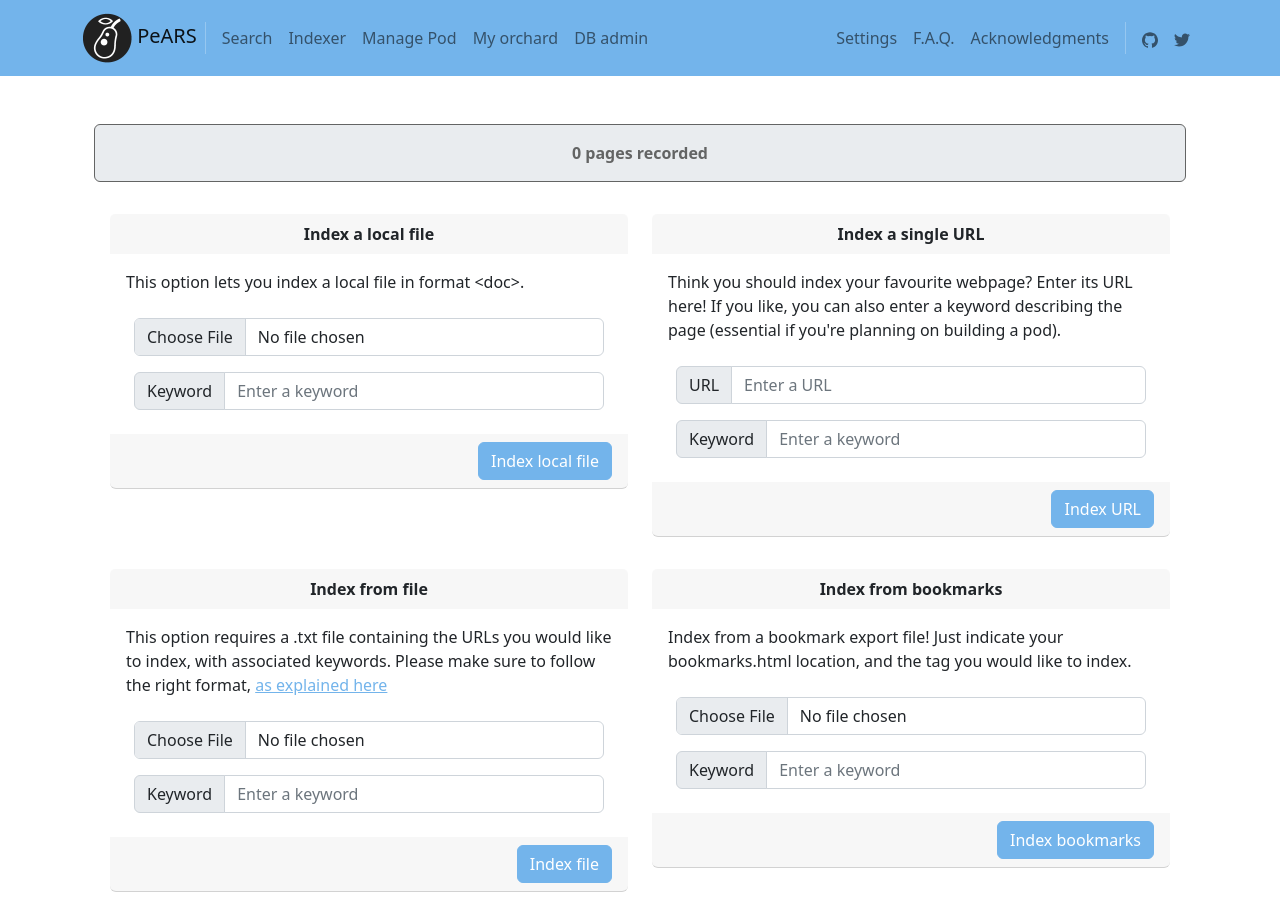
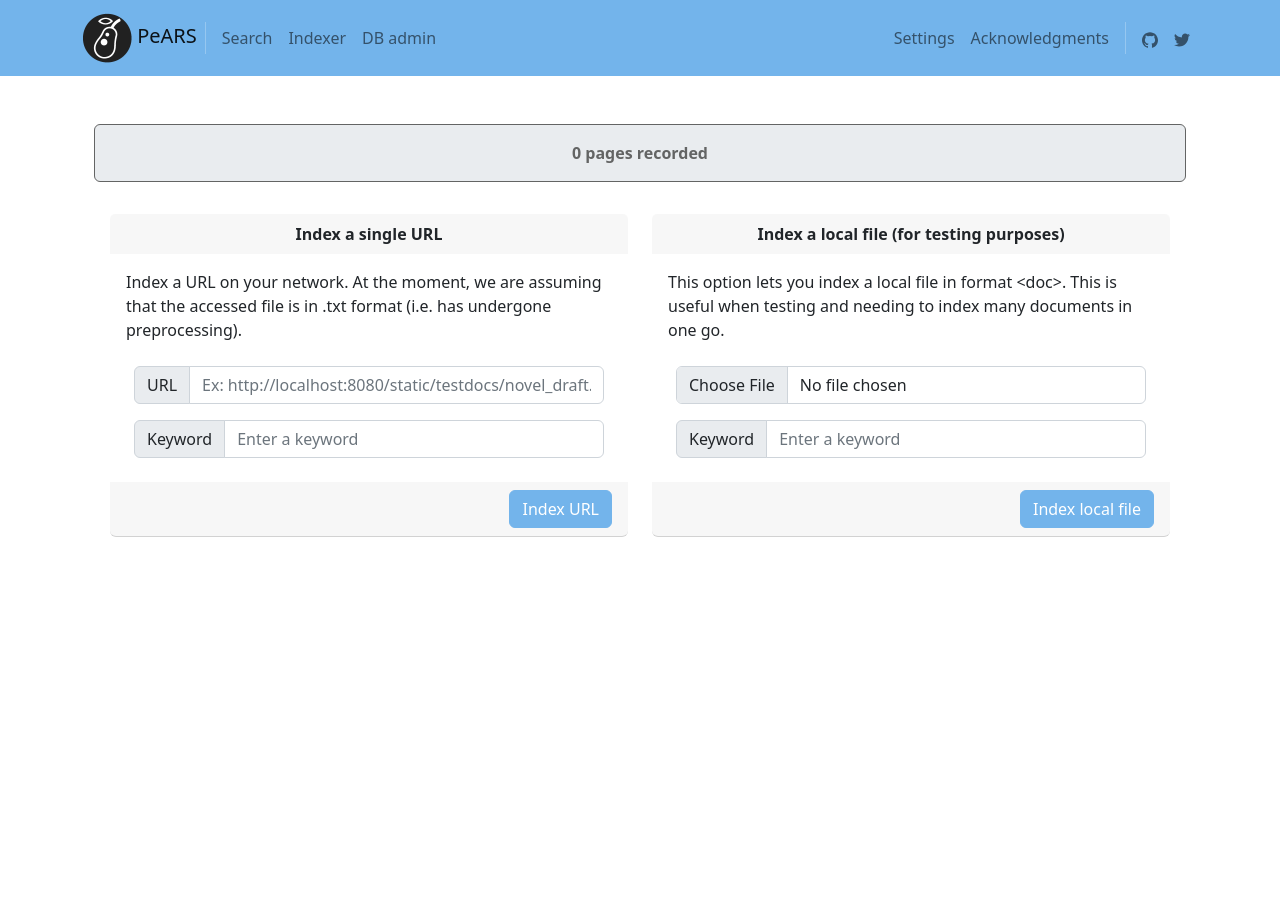
Before and after one commit to PeARSearch/PeARS-lite, a Flask app: page /indexer/ in a window 1280 px wide. After the commit the page ends 537 px from the top, so only its background shows below. Run offline with Flask 2, Linux system fonts and the light colour scheme; data that the repository does not hold is empty; some libraries are stand-ins or nearby versions.

Commit message:
Cleaned unnecessary code

```diff
--- a/app/__init__.py
+++ b/app/__init__.py
@@ -66,7 +66,7 @@ admin = Admin(app, name='PeARS DB', template_mode='bootstrap3')
 
 class UrlsModelView(ModelView):
     list_template = 'admin/pears_list.html'
-    column_exclude_list = ['vector']
+    column_exclude_list = ['vector','cc']
     column_searchable_list = ['url', 'title', 'notes', 'pod']
     column_editable_list = ['notes']
     can_edit = True
--- a/app/indexer/controllers.py
+++ b/app/indexer/controllers.py
@@ -16,8 +16,8 @@ from flask import (Blueprint,
 
 from app.api.models import Urls
 from app.indexer.neighbours import neighbour_urls
-from app.indexer import mk_page_vector, spider
-from app.utils import readDocs, readUrls, readBookmarks, get_language, init_podsum
+from app.indexer import mk_page_vector
+from app.utils import readDocs, readUrls, get_language, init_podsum
 from app.utils_db import pod_from_file
 from app.indexer.htmlparser import extract_links
 from os.path import dirname, join, realpath, isfile
@@ -40,7 +40,7 @@ def index():
 
 '''
  Controllers for various ways to index
- (from file, from url, from crawl)
+ (from file, from url)
 '''
 
 
@@ -71,22 +71,6 @@ def from_file():
         file.save(join(dir_path, "urls_to_index.txt"))
         return render_template('indexer/progress_file.html')
 
-@indexer.route("/from_bookmarks", methods=["POST"])
-def from_bookmarks():
-    print("FILE:", request.files['file_source'])
-    if "bookmarks" in request.files['file_source'].filename:
-        keyword = request.form['bookmark_keyword']
-        keyword, lang = get_language(keyword)
-        file = request.files['file_source']
-        file.save(join(dir_path, "bookmarks.html"))
-        urls = readBookmarks(join(dir_path,"bookmarks.html"), keyword)
-        print(urls)
-        f = open(join(dir_path, "urls_to_index.txt"), 'w')
-        for u in urls:
-            f.write(u + ";" + keyword + ";" + lang +"\n")
-        f.close()
-        return render_template('indexer/progress_file.html')
-
 
 @indexer.route("/from_url", methods=["GET", "POST"])
 def from_url():
@@ -109,19 +93,6 @@ def from_url():
         f.close()
         return progress_file()
 
-@indexer.route("/from_share", methods=["POST"])
-def from_share():
-    print("FILE:", request.files['file_source'])
-    if request.files['file_source'].filename[-6:] == ".share":
-        file = request.files['file_source']
-        pod_name, main_lang, m, titles, urls = joblib.load(file)
-        sparse.save_npz(join(pod_dir,pod_name), m)
-        pod_from_file(pod_name, main_lang, np.sum(m,axis=0))
-        f = open(join(dir_path, "urls_to_index.txt"), 'w')
-        for u in urls:
-            f.write(u + ";" + pod_name + ";" + lang +"\n")
-        f.close()
-        return render_template('indexer/progress_file.html')
 
 
 '''
--- a/app/templates/base/base.html
+++ b/app/templates/base/base.html
@@ -42,13 +42,10 @@ SPDX-License-Identifier: AGPL-3.0-only
                 </li>
                 <li class="nav-item"><a class="nav-link" href="{{url_for('search.index')}}">Search</a></li>
                 <li class="nav-item"><a class="nav-link" href="{{url_for('indexer.index')}}">Indexer</a></li>
-                <li class="nav-item"><a class="nav-link" href="{{url_for('pod_finder.index')}}">Manage Pod</a></li>
-                <li class="nav-item"><a class="nav-link" href="{{url_for('orchard.index')}}">My orchard</a></li>
                 <li class="nav-item"><a class="nav-link" href="{{url_for('admin.index')}}">DB admin</a></li>
             </ul>
             <ul class="nav navbar-nav navbar-right">
                 <li class="nav-item"><a class="nav-link" href="{{url_for('settings.index')}}">Settings</a></li>
-                <li class="nav-item"><a class="nav-link" href="{{url_for('pages.return_faq')}}">F.A.Q.</a></li>
                 <li class="nav-item"><a class="nav-link" href="{{url_for('pages.return_acknowledgements')}}">Acknowledgments</a>
                 </li>
                 <li class="nav-item py-1 col-12 col-lg-auto">
--- a/app/templates/indexer/index.html
+++ b/app/templates/indexer/index.html
@@ -16,11 +16,39 @@ SPDX-License-Identifier: AGPL-3.0-only
   </div>
 
   <div class="row p-3">
+
     <div class="col-md-6">
       <div class="card">
-        <div class="card-header text-center"><b>Index a local file</b></div>
+        <div class="card-header text-center"><b>Index a single URL</b></div>
         <div class="card-body">
-	<p>This option lets you index a local file in format &lt;doc&gt;.</p>
+          <p> Index a URL on your network. At the moment, we are assuming that the accessed file is in .txt format (i.e. has undergone preprocessing).</p>
+
+          <form method="POST" accept-charset="UTF-8" enctype="multipart/form-data"
+            action="{{url_for('indexer.from_url')}}">
+            <div class="input-group p-2">
+              <span class="input-group-text">URL</span>
+              <input required type="text" class="form-control" placeholder="Ex: http://localhost:8080/static/testdocs/novel_draft.txt" name='url' id='url'>
+            </div>
+            <div class="input-group p-2">
+              <span class="input-group-text">Keyword</span>
+              <input class="form-control input-s" title="Enter a keyword." placeholder="Enter a keyword" type="text"
+                name='url_keyword' id='url_keyword'>
+            </div>
+        </div>
+        <div class="card-footer clearfix">
+          <span class="input-group-btn float-end">
+            <input id="submit_button" type="submit" class="btn btn-success" value="Index URL">
+          </span>
+        </div>
+        </form>
+      </div>
+    </div>
+
+    <div class="col-md-6">
+      <div class="card">
+        <div class="card-header text-center"><b>Index a local file (for testing purposes)</b></div>
+        <div class="card-body">
+	<p>This option lets you index a local file in format &lt;doc&gt;. This is useful when testing and needing to index many documents in one go.</p>
 
           <form method="POST" accept-charset="UTF-8" enctype="multipart/form-data"
             action="{{url_for('indexer.from_docs')}}">
@@ -38,7 +66,7 @@ SPDX-License-Identifier: AGPL-3.0-only
             <div class="input-group p-2">
               <span class="input-group-text">Keyword</span>
               <input class="form-control input-s" title="Enter a keyword." placeholder="Enter a keyword" type="text"
-                name='docs_keyword' id='docs_keyword' required>
+                name='docs_keyword' id='docs_keyword'>
             </div>
         </div>
 
@@ -50,111 +78,8 @@ SPDX-License-Identifier: AGPL-3.0-only
         </form>
       </div>
     </div>
-
-    <div class="col-md-6">
-      <div class="card">
-        <div class="card-header text-center"><b>Index a single URL</b></div>
-        <div class="card-body">
-          <p>Think you should index your favourite webpage? Enter its URL here! If you like, you can also enter a
-            keyword
-            describing the page (essential if you're planning on building a pod).
-          </p>
-
-          <form method="POST" accept-charset="UTF-8" enctype="multipart/form-data"
-            action="{{url_for('indexer.from_url')}}">
-            <div class="input-group p-2">
-              <span class="input-group-text">URL</span>
-              <input required type="text" class="form-control" placeholder="Enter a URL" name='url' id='url'>
-            </div>
-            <div class="input-group p-2">
-              <span class="input-group-text">Keyword</span>
-              <input class="form-control input-s" title="Enter a keyword." placeholder="Enter a keyword" type="text"
-                name='url_keyword' id='url_keyword' required>
-            </div>
-        </div>
-        <div class="card-footer clearfix">
-          <span class="input-group-btn float-end">
-            <input id="submit_button" type="submit" class="btn btn-success" value="Index URL">
-          </span>
-        </div>
-        </form>
-      </div>
-    </div>
   </div>
 
-  <div class="row p-3">
-    <div class="col-md-6">
-      <div class="card">
-        <div class="card-header text-center"><b>Index from file</b></div>
-        <div class="card-body">
-          <p>This option requires a .txt file containing the URLs you would like to index, with associated keywords.
-            Please make sure to follow the right format, <a
-              href="{{url_for('pages.return_faq', _anchor='indexfile')}}">as
-              explained here</a></p>
-
-          <form method="POST" accept-charset="UTF-8" enctype="multipart/form-data"
-            action="{{url_for('indexer.from_file')}}">
-            <div class="input-group p-2">
-              <input required type="file" class="form-control input-s" accept="text/plain" name='file_source'
-                id='file_source'>
-              {% with messages = get_flashed_messages(category_filter=["text"]) %}
-              {% if messages %}
-              {% for message in messages %}
-              {{message}}
-              {% endfor %}
-              {% endif %}
-              {% endwith %}
-            </div>
-            <div class="input-group p-2">
-              <span class="input-group-text">Keyword</span>
-              <input class="form-control input-s" title="Enter a keyword." placeholder="Enter a keyword" type="text"
-                name='file_keyword' id='file_keyword' required>
-            </div>
-        </div>
-        <div class="card-footer clearfix">
-          <span class="input-group-btn float-end">
-            <input id="submit_button" type="submit" class="btn btn-success" value="Index file">
-          </span>
-        </div>
-        </form>
-      </div>
-    </div>
-
-    <div class="col-md-6">
-      <div class="card">
-        <div class="card-header text-center"><b>Index from bookmarks</b></div>
-        <div class="card-body">
-          <p>Index from a bookmark export file! Just indicate your bookmarks.html location, and the tag you would like
-            to
-            index.</p>
-
-          <form method="POST" accept-charset="UTF-8" enctype="multipart/form-data"
-            action="{{url_for('indexer.from_bookmarks')}}">
-            <div class="input-group p-2">
-              <input required type="file" class="form-control input-s" accept="text/html" name='file_source'
-                id='bookmark_source'>
-              {% with messages = get_flashed_messages(category_filter=["html"]) %}
-              {% if messages %}
-              {% for message in messages %}
-              {{message}}
-              {% endfor %}
-              {% endif %}
-              {% endwith %}
-            </div>
-            <div class="input-group p-2">
-              <span class="input-group-text">Keyword</span>
-              <input class="form-control input-s" title="Enter a keyword." placeholder="Enter a keyword" type="text"
-                name='bookmark_keyword' id='bookmark_keyword' required>
-            </div>
-        </div>
-        <div class="card-footer clearfix">
-          <span class="input-group-btn float-end">
-            <input id="submit_button" type="submit" class="btn btn-success" value="Index bookmarks">
-          </span>
-        </div>
-        </form>
-      </div>
-    </div>
 
   </div>
 </div>
```
Also changed, not shown: app/indexer/txtparser.py (+0 -17 lines), app/static/testdocs/invoice_23_05_2023.txt (added, +9 -0 lines).
